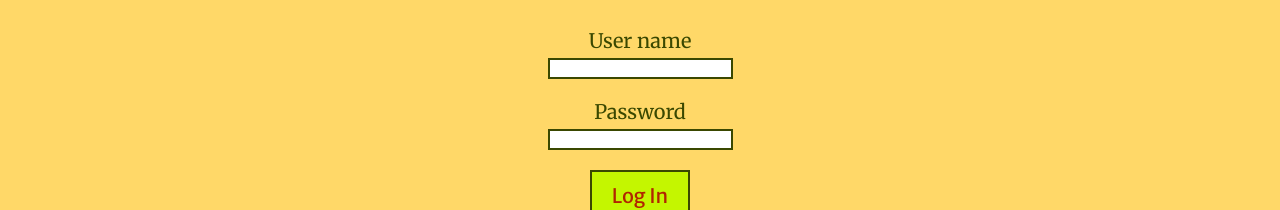
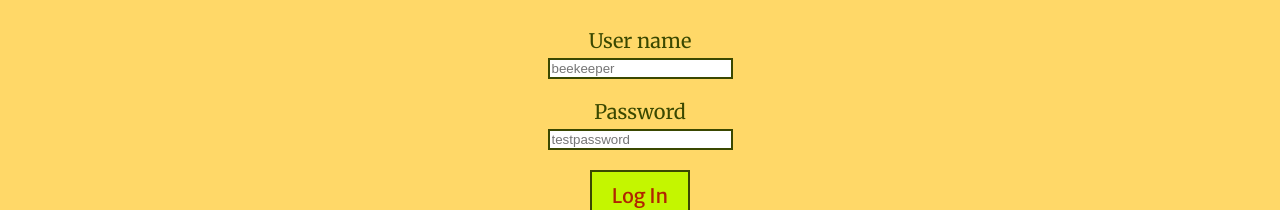
Before and after one commit to sam-parkinson/honeyframe-client, a React (Create React App) app: page /login in a window 1280 px wide. Shown: the part 264-474 px from the top of the page. Built offline with nearby package versions, Linux system fonts and the light colour scheme; a web font is replaced by a local one.

Commit message:
Update Readme.md with demo instructions

```diff
--- a/src/components/LoginForm/LoginForm.js
+++ b/src/components/LoginForm/LoginForm.js
@@ -46,6 +46,7 @@ export default class LoginForm extends Component {
             required
             name='user_name'
             id='user_name'
+            placeholder='beekeeper'
           />
         </p>
         <p>
@@ -58,6 +59,7 @@ export default class LoginForm extends Component {
             name='password'
             type='password'
             id='password'
+            placeholder='testpassword'
           />
         </p>
         <button type='submit'>
```
Also changed, not shown: 1 other file (tests, documents, lock files or other folders).
